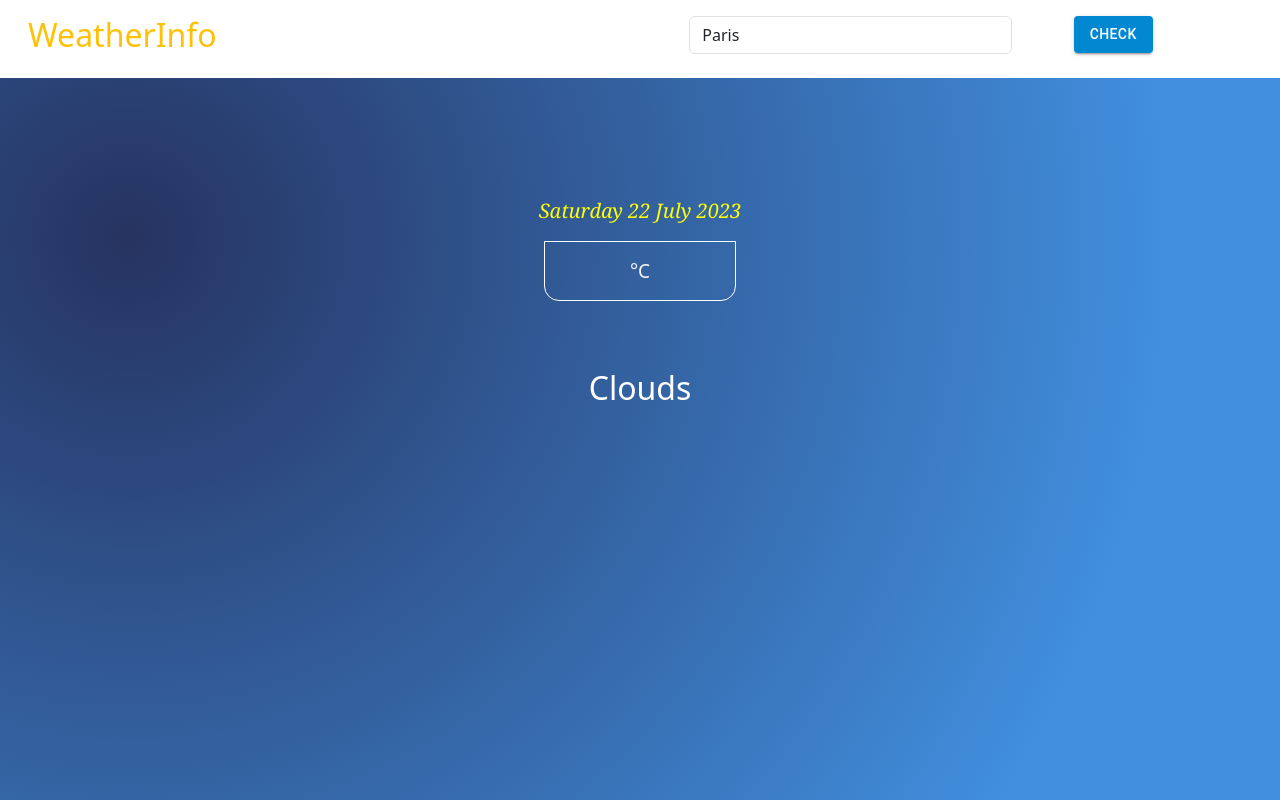
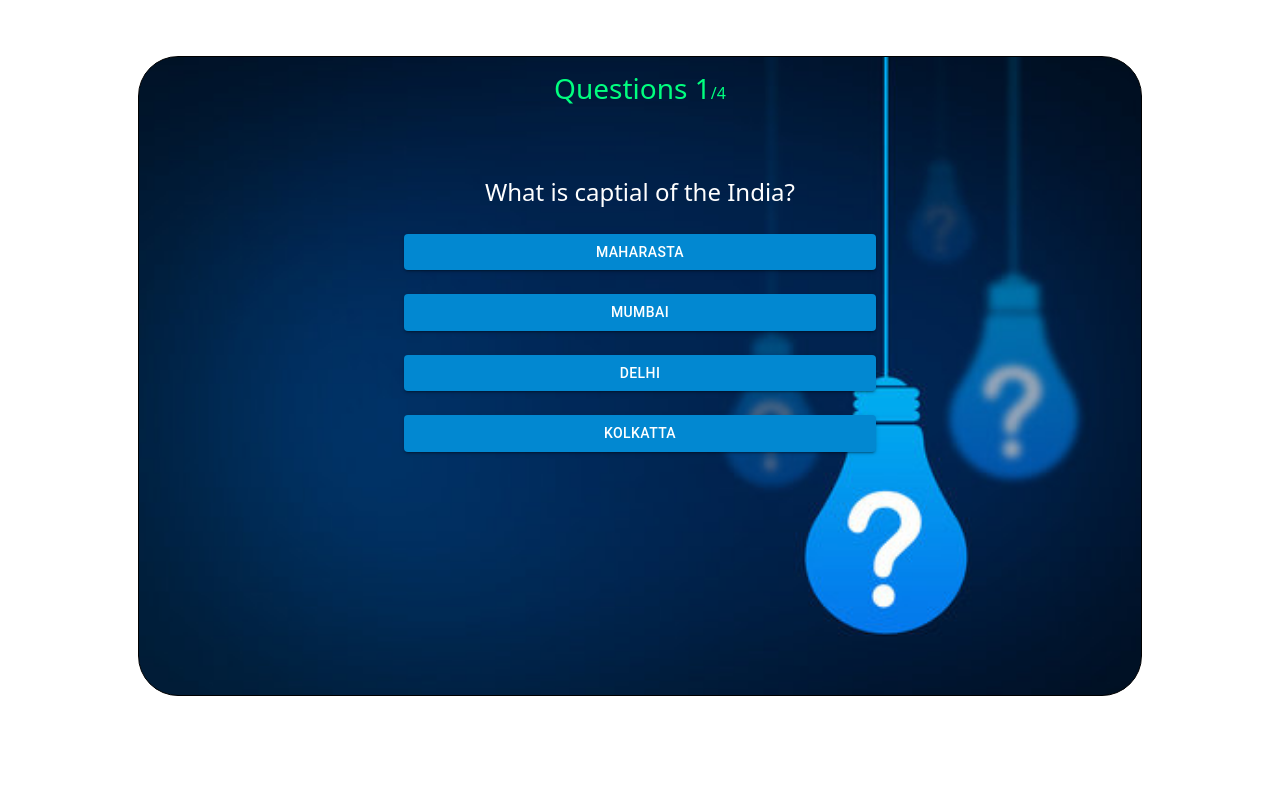
Before and after one commit to Vyshnasreenu/basicproj, a React (Create React App) app: page /quiz in a window 1280 px wide. Built offline with nearby package versions, Linux system fonts and the light colour scheme; no server answers.

Commit message:
Rendering quiz app in browser

```diff
--- a/package.json
+++ b/package.json
@@ -1,4 +1,5 @@
 {
+  "homepage": "https://vyshnasreenu.github.io/basicproj",
   "name": "basicproj",
   "version": "0.1.0",
   "private": true,
@@ -26,6 +27,8 @@
   "scripts": {
     "start": "react-scripts start",
     "build": "react-scripts build",
+    "predeploy":"npm run build",
+    "deploy":"gh-pages -d build",
     "test": "react-scripts test",
     "eject": "react-scripts eject"
   },
--- a/src/App.js
+++ b/src/App.js
@@ -19,20 +19,20 @@ function App() {
   return (
     <div className="App">
 
-      {/* <RegisterForm/> */}
+      {/* <RegisterForm /> */}
       {/* <TemperatureControlApp/> */}
-      {/* <Filter/> */}
+      {/* <Filter /> */}
 
 
-      {/* <BrowserRouter>
-<Routes>
-  <Route path="/" element={<HomePage/>}></Route>
-  <Route path="/quiz" element={<SimpleQuizApp/>}></Route>
-</Routes>
-</BrowserRouter> */}
+      <BrowserRouter>
+        <Routes>
+          <Route path="/" element={<HomePage />}></Route>
+          <Route path="/quiz" element={<SimpleQuizApp />}></Route>
+        </Routes>
+      </BrowserRouter>
 
 
-      {/* <NavBar/> */}
+      {/* <NavBar /> */}
 
 
       {/* <Calculator/> */}
@@ -55,19 +55,19 @@ function App() {
       {/* <TodoApp /> */}
 
 
-      {/* <RecipeApp/> */}
+      {/* <RecipeApp /> */}
 
-      <CurrenWeather/>
+      {/* <CurrenWeather/> */}
 
       {/* <BrowserRouter>
-<Routes>
-  <Route path='/' element={<AdventureHome/>}></Route>
-</Routes>
+        <Routes>
+          <Route path='/' element={<AdventureHome />}></Route>
+        </Routes>
 
-</BrowserRouter> */}
+      </BrowserRouter> */}
 
 
-      {/* <CustomPopup/> */}
+      {/* <CustomPopup /> */}
 
     </div>
   );
```
